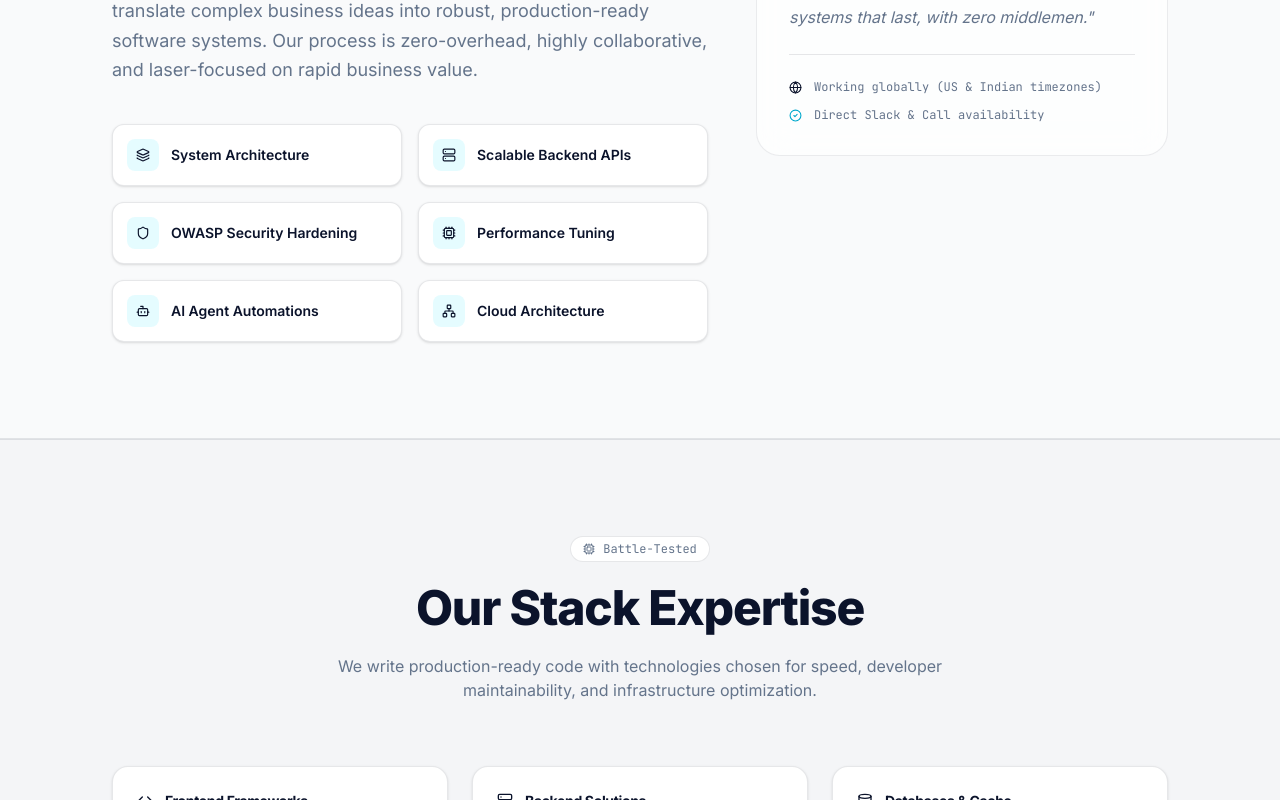
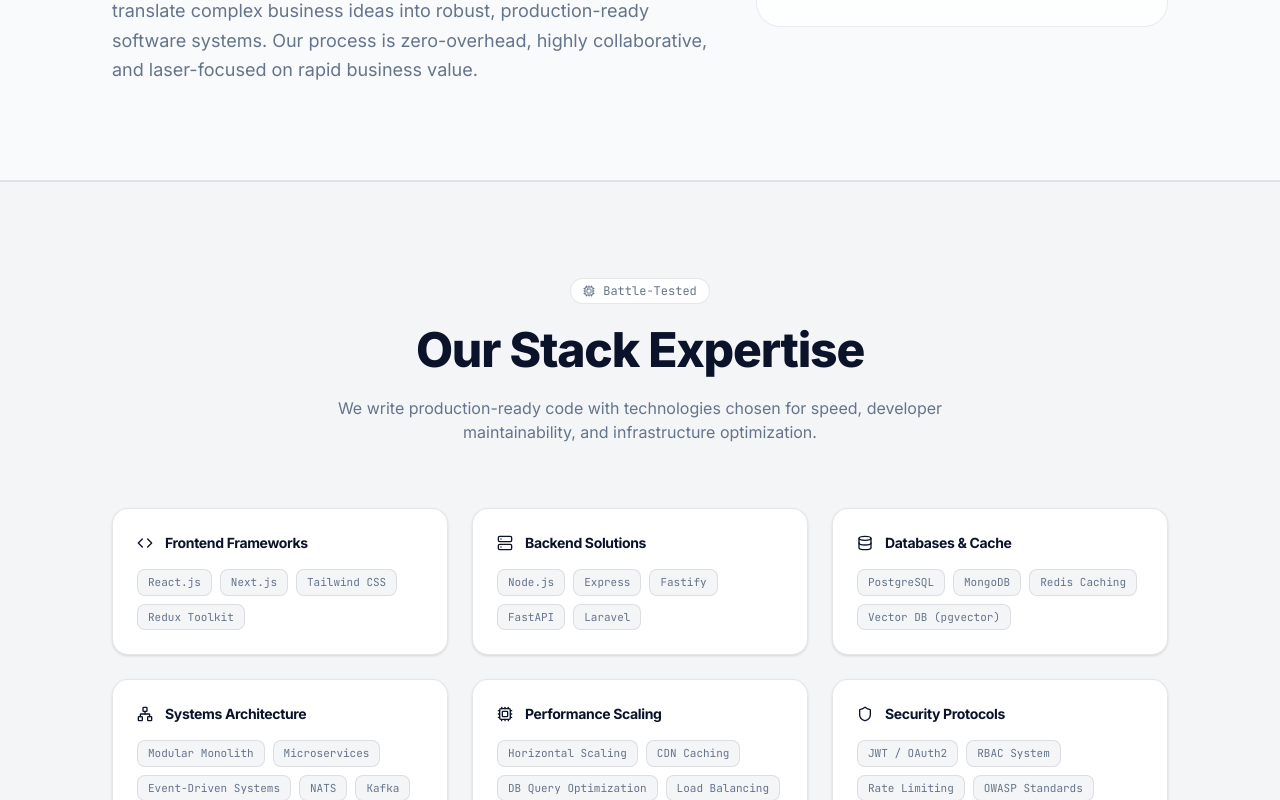
Before and after one commit to nVirendra/aaibliss_org, a Next.js app: page / in a window 1280 px wide. Shown: the part 1440-2240 px from the top of the page. Built offline with nearby package versions, Linux system fonts and the light colour scheme.

Commit message:
website content organize

```diff
--- a/src/app/page.js
+++ b/src/app/page.js
@@ -3,7 +3,7 @@
 import { useState } from 'react'
 import {
   Code, Database, Server, Shield, Rocket, CheckCircle2,
-  Users, Bot, Building2, Wrench, Package, Target, Mail,
+  Users, Bot, Building2, Wrench, Package, Mail,
   ArrowRight, ArrowUpRight, Cpu, Network, Sparkles,
   Globe, Layers, Terminal, Zap, Star, Quote,
   Calendar
@@ -89,24 +89,6 @@
           <p className="text-[#64748B] text-base md:text-lg leading-relaxed">
             At GetByTech, we work directly with founders and product teams to translate complex business ideas into robust, production-ready software systems. Our process is zero-overhead, highly collaborative, and laser-focused on rapid business value.
           </p>
-
-          <div className="grid grid-cols-2 gap-4 pt-4">
-            {[
-              [Layers, 'System Architecture'],
-              [Server, 'Scalable Backend APIs'],
-              [Shield, 'OWASP Security Hardening'],
-              [Cpu, 'Performance Tuning'],
-              [Bot, 'AI Agent Automations'],
-              [Network, 'Cloud Architecture']
-            ].map(([Icon, label]) => (
-              <div key={label} className="flex items-center gap-3 p-3.5 rounded-xl bg-white border border-[#0B132B]/10 shadow-sm">
-                <div className="w-8 h-8 rounded-lg bg-[#00E5FF]/10 flex items-center justify-center flex-shrink-0">
-                  <Icon size={14} className="text-[#0B132B]" />
-                </div>
-                <span className="text-[#0B132B] text-sm font-semibold">{label}</span>
-              </div>
-            ))}
-          </div>
         </div>
 
         {/* Right Founder Column */}
@@ -146,24 +128,6 @@
 
 /* ── Services Section ── */
 const Services = () => {
-  const areas = [
-    {
-      title: "AI-Powered Business Systems",
-      items: ["RAG chatbots & assistants", "AI analytics & insights", "Workflow automation pipelines"],
-      icon: Bot
-    },
-    {
-      title: "Startup & Enterprise Solutions",
-      items: ["Internal tools & portals", "Legacy system modernization", "Backend refactoring"],
-      icon: Building2
-    },
-    {
-      title: "Architecture",
-      items: ["Modular Monolith Design", "Domain-Driven Architectures", "Maintainable Codebases"],
-      icon: Layers
-    }
-  ]
-
   const businessServices = [
     {
       icon: Rocket,
@@ -177,7 +141,6 @@
       desc: "Fast-track your validation process. We build launch-ready, high-fidelity Minimum Viable Products in weeks so you can secure customers or raise funding.",
       tags: ["Rapid Prototyping", "Auth", "Payments", "SEO"]
     },
-
     {
       icon: Globe,
       title: "Custom Web & App Solutions",
@@ -185,12 +148,17 @@
       tags: ["React Native", "Flutter", "Tailwind CSS"]
     },
     {
+      icon: Bot,
+      title: "AI-Powered Automation & Agents",
+      desc: "RAG chatbots, AI-driven analytics, and workflow automation pipelines that plug directly into your existing systems and cut manual busywork.",
+      tags: ["RAG", "LangChain", "Workflow Automation", "LLM APIs"]
+    },
+    {
       icon: Cpu,
       title: "Product Scaling Strategies",
       desc: "Tackle bottlenecks. We optimize database queries, implement caching structures, configure microservices, and reduce bloated cloud bills.",
       tags: ["Redis", "ClickHouse", "AWS Cost Optimization"]
     },
-
   ]
 
   return (
@@ -227,40 +195,6 @@
                     </span>
                   ))}
                 </div>
-              </div>
-            )
-          })}
-        </div>
-
-        {/* Expertise Focus Sub-section */}
-        <div className="text-center max-w-2xl mx-auto mt-20 mb-16 space-y-4">
-          <div className="inline-flex items-center gap-2 px-3 py-1 rounded-full bg-white border border-[#0B132B]/10 text-[#64748B] text-xs font-mono">
-            <Target size={12} className="text-[#00A8CC]" /> Expertise Focus
-          </div>
-          <h2 className="text-3xl md:text-5xl font-extrabold text-[#0B132B] tracking-tight leading-tight">
-            Specialized engineering for complex needs
-          </h2>
-        </div>
-
-        <div className="grid grid-cols-1 md:grid-cols-3 gap-8">
-          {areas.map((area, idx) => {
-            const Icon = area.icon
-            return (
-              <div key={idx} className="glass-panel p-8 rounded-2xl bg-white border border-[#0B132B]/10 flex flex-col h-full hover:scale-[1.02] transition-transform duration-300">
-                <div className="flex items-center gap-4 mb-6">
-                  <div className="w-12 h-12 rounded-xl bg-[#00E5FF]/10 flex items-center justify-center">
-                    <Icon size={20} className="text-[#0B132B]" />
-                  </div>
-                  <h3 className="text-[#0B132B] text-lg font-bold leading-snug">{area.title}</h3>
-                </div>
-                <ul className="space-y-3 flex-grow list-none">
-                  {area.items.map((item, iIdx) => (
-                    <li key={iIdx} className="flex items-center gap-3 text-[#64748B] text-sm">
-                      <CheckCircle2 size={16} className="text-[#00E5FF] flex-shrink-0" />
-                      <span>{item}</span>
-                    </li>
-                  ))}
-                </ul>
               </div>
             )
           })}
@@ -381,7 +315,13 @@
     { icon: Code, title: "Frontend Frameworks", chips: ['React.js', 'Next.js', 'Tailwind CSS', 'Redux Toolkit'] },
     { icon: Server, title: "Backend Solutions", chips: ['Node.js', 'Express', 'Fastify', 'FastAPI', 'Laravel'] },
     { icon: Database, title: "Databases & Cache", chips: ['PostgreSQL', 'MongoDB', 'Redis Caching', 'Vector DB (pgvector)'] },
-    { icon: Network, title: "Systems Architecture", chips: ['Microservices', 'Event-Driven Systems', 'NATS', 'Kafka Message Broker'] },
+    { icon: Network, title: "Systems Architecture", chips: [
+    'Modular Monolith',
+    'Microservices',
+    'Event-Driven Systems',
+    'NATS',
+    'Kafka'
+  ] },
     { icon: Cpu, title: "Performance Scaling", chips: ['Horizontal Scaling', 'CDN Caching', 'DB Query Optimization', 'Load Balancing'] },
     { icon: Shield, title: "Security Protocols", chips: ['JWT / OAuth2', 'RBAC System', 'Rate Limiting', 'OWASP Standards'] }
   ]
```
